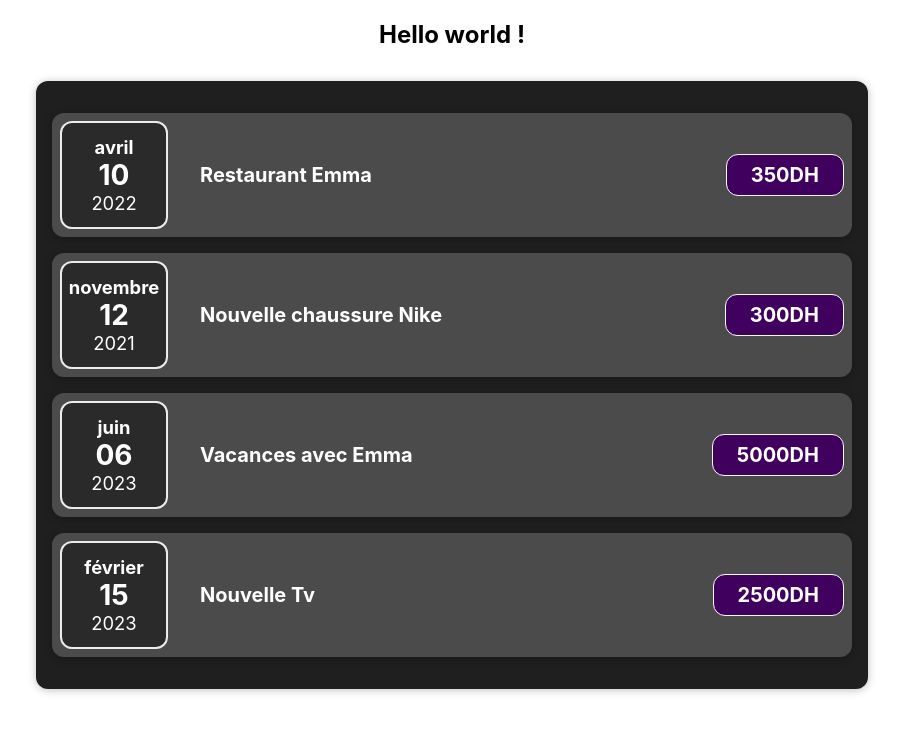
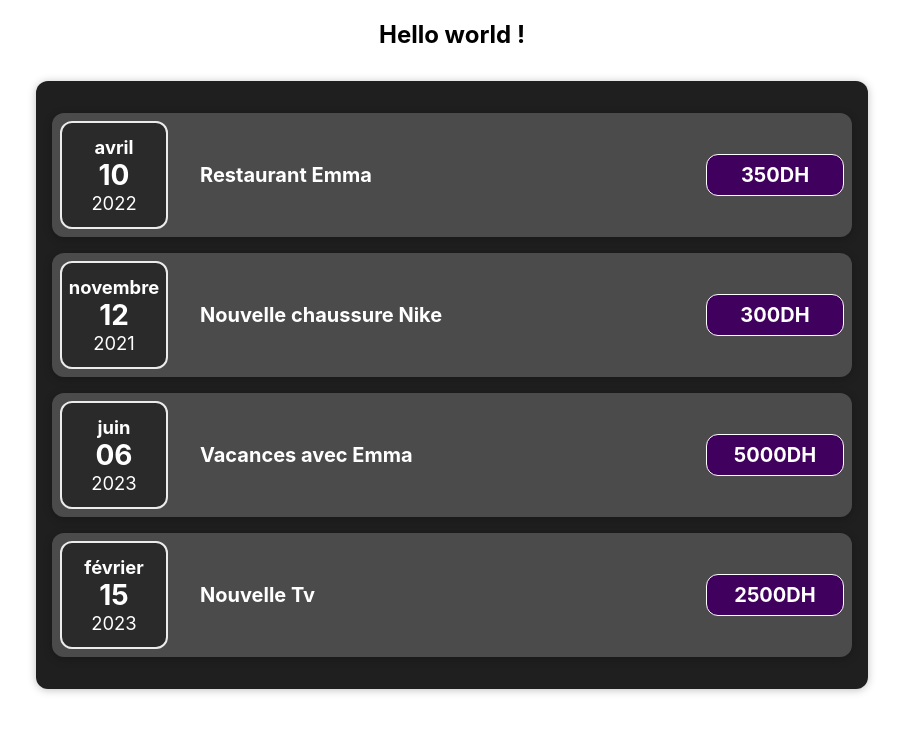
Before and after one commit to angestephane/first-app, a React (Create React App) app: page / in a window 1280 px wide. Shown: the top 732 px of the page, without its empty margins (188-1091 px from the left). Built offline with nearby package versions, Linux system fonts and the light colour scheme.

Commit message:
Modification prix ui

```diff
--- a/src/components/Depense_item_component/DepenseItem.css
+++ b/src/components/Depense_item_component/DepenseItem.css
@@ -32,7 +32,8 @@
   color: white;
   background-color: #40005d;
   border: 1px solid white;
-  padding: 0.5rem;
+  padding: 1rem;
+  width: 5.5rem;
   border-radius: 12px;
 }
 
```
